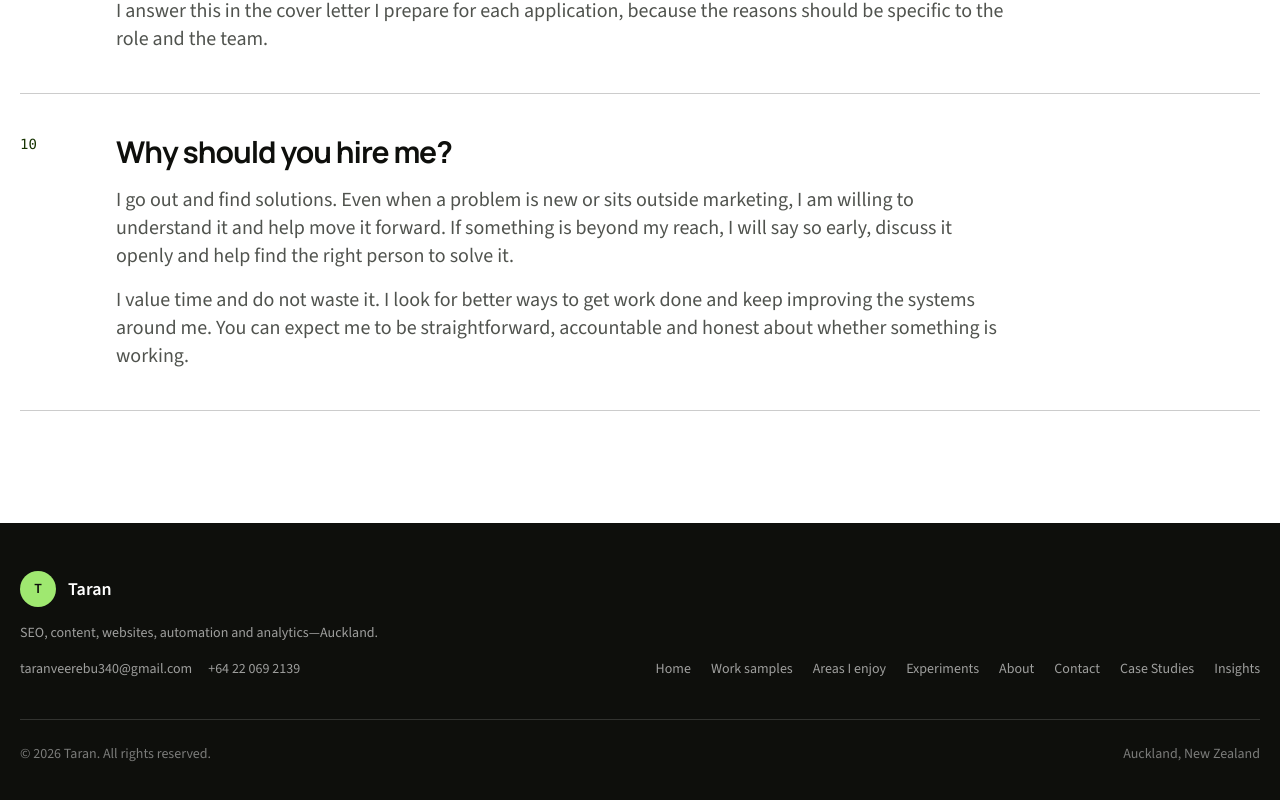
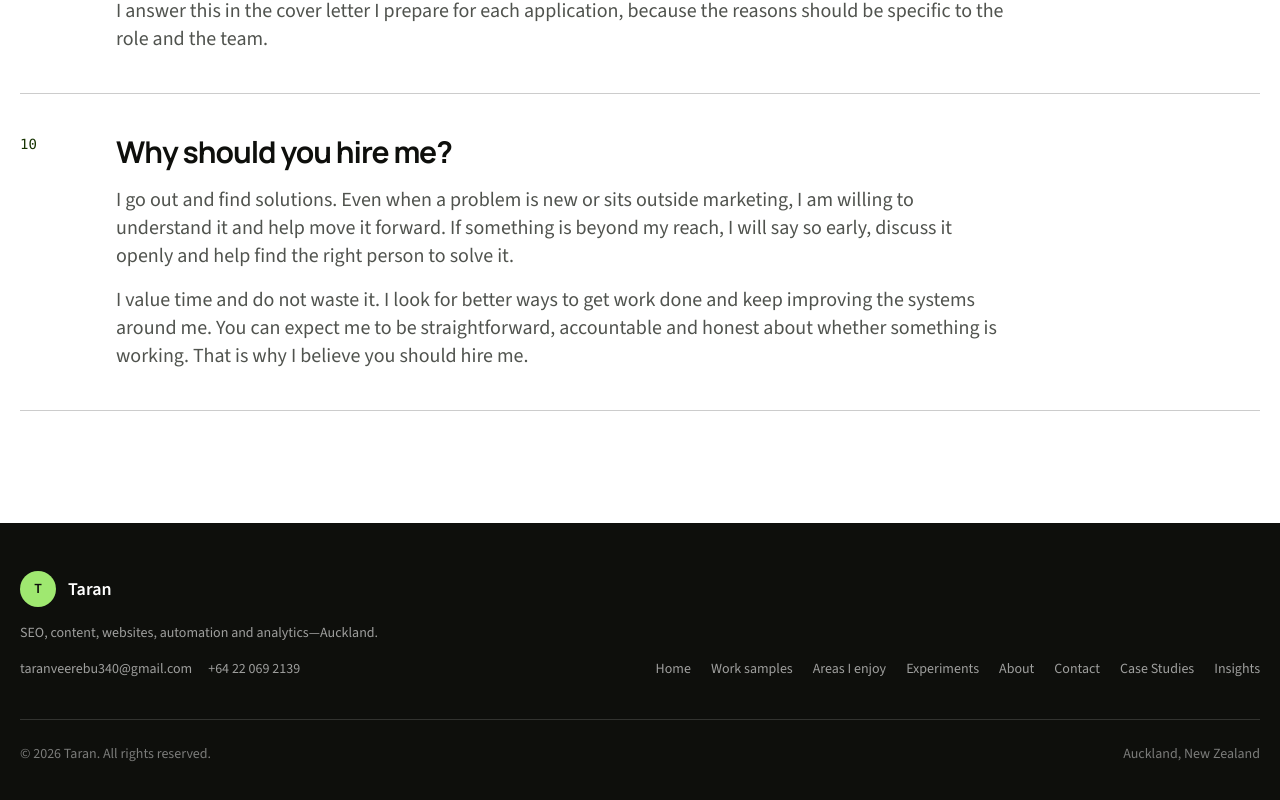
Before and after one commit to taranveerultra-bot/Tara-cv, a Next.js app: page /insights/10-questions-before-we-speak in a window 1280 px wide. Shown: the part 2320-3120 px from the top of the page. Built offline with nearby package versions, Linux system fonts and the light colour scheme.

Commit message:
Add confident close to recruiter answer

```diff
--- a/src/data/recruiterQuestions.ts
+++ b/src/data/recruiterQuestions.ts
@@ -51,7 +51,7 @@ export const recruiterQuestions: RecruiterQuestion[] = [
         question: "Why should you hire me?",
         answer: [
             "I go out and find solutions. Even when a problem is new or sits outside marketing, I am willing to understand it and help move it forward. If something is beyond my reach, I will say so early, discuss it openly and help find the right person to solve it.",
-            "I value time and do not waste it. I look for better ways to get work done and keep improving the systems around me. You can expect me to be straightforward, accountable and honest about whether something is working.",
+            "I value time and do not waste it. I look for better ways to get work done and keep improving the systems around me. You can expect me to be straightforward, accountable and honest about whether something is working. That is why I believe you should hire me.",
         ],
     },
 ];
```
